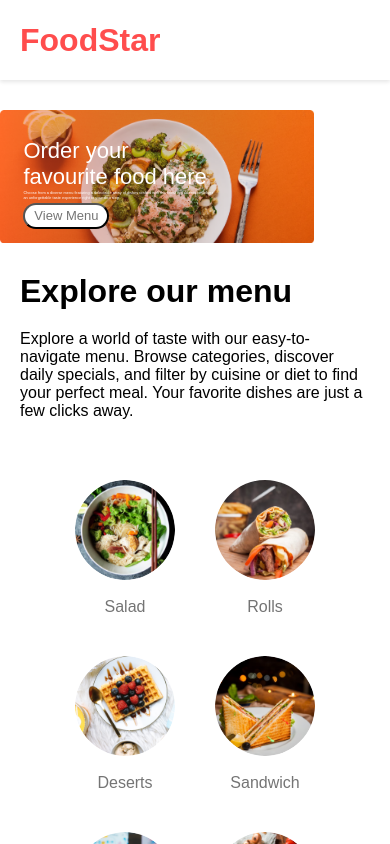
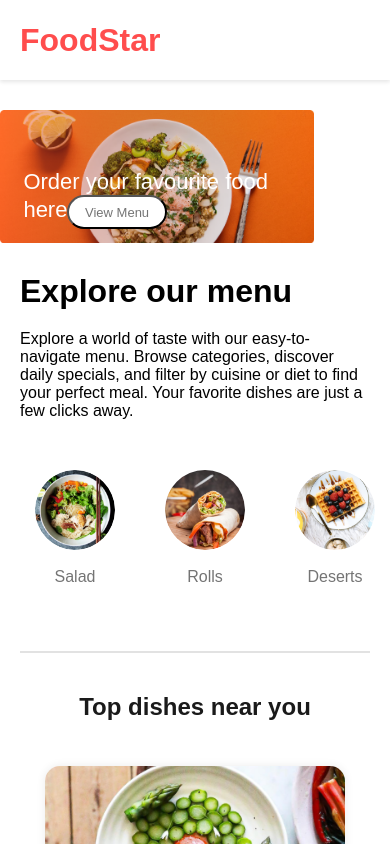
Before and after one commit to jibankumarpanda/FOODSTAR, a React (Vite) app in the folder frontend/: page / in a window 390 px wide. Shown: the top 844 px of the page. Built offline with nearby package versions, Linux system fonts and the light colour scheme.

Commit message:
Improved responsive design for mobile

```diff
--- /dev/null
+++ b/frontend/src/components/AppDownlode/AppDownlode.css
@@ -0,0 +1,24 @@
+.app-downlode{
+    margin: 100px auto 80px;
+    padding: 0 20px 40px;
+    font-size: max(3vw,20px);
+    text-align: center;
+    font-weight: 500;
+    max-width: 1200px;
+}
+.app-downlode-platfor{
+    display: flex;
+    justify-content: center;
+    gap: max(2vw,10px);
+    margin: 40px 0 20px;
+    padding-bottom: 20px;
+}
+.app-downlode-platfor img{
+    width: max(30vw,120px);
+    max-width: 180px;
+    transition: 0.5s;
+    cursor: pointer;
+}
+.app-downlode-platfor img:hover{
+   transform: scale(1.05);
+}
--- /dev/null
+++ b/frontend/src/components/AppDownlode/AppDownlode.jsx
@@ -0,0 +1,17 @@
+import React from 'react'
+import './AppDownlode.css'
+import { assets } from '../../assets/assets'
+
+const AppDownlode = () => {
+    return (
+        <div className='app-downlode' id='app-downlode'>
+            <p>For Better Expeience Downlode<br /> FoodStar App</p>
+                <div className="app-downlode-platfor">
+                    <img src={assets.play_store} alt="" />
+                    <img src={assets.app_store} alt="" />
+                </div>
+        </div>
+    )
+}
+
+export default AppDownlode
--- a/frontend/src/components/Exploremenu/ExploreMenu.css
+++ b/frontend/src/components/Exploremenu/ExploreMenu.css
@@ -21,10 +21,18 @@
     gap: 20px;
     text-align: center;
     margin: 20px 0;
-    flex-wrap: wrap;
-    justify-content: center;
-    overflow: visible;
-    padding: 10px 0;
+    flex-wrap: nowrap;
+    overflow-x: auto;
+    padding: 20px 10px;
+    scroll-behavior: smooth;
+    -webkit-overflow-scrolling: touch;
+    scrollbar-width: none; /* Firefox */
+    -ms-overflow-style: none; /* IE and Edge */
+}
+
+/* Hide scrollbar for Chrome, Safari and Opera */
+.explore-menu-list::-webkit-scrollbar {
+    display: none;
 }
 .explore-menu-list-item {
     display: flex;
@@ -62,3 +70,43 @@
     border-radius: 50%;
     padding: 2px;
 }
+@media (max-width:1050px){
+    .explore-menu-text{
+        max-width: 100%;
+        font-size: 14px;
+    }
+}
+
+/* Desktop styles */
+@media (min-width: 768px) {
+    .explore-menu-list {
+        flex-wrap: wrap;
+        justify-content: center;
+        overflow: visible;
+        padding: 10px 0;
+    }
+
+    .explore-menu-list-item {
+        min-width: 120px;
+    }
+}
+
+/* Mobile styles */
+@media (max-width: 767px) {
+    .explore-menu-list {
+        justify-content: flex-start;
+        padding-bottom: 15px;
+        margin: 10px -10px 20px;
+        padding-left: 10px;
+    }
+
+    .explore-menu-list-item {
+        min-width: 100px;
+        margin: 0 5px;
+    }
+
+    .explore-menu-list-item img {
+        width: 80px;
+        height: 80px;
+    }
+}
--- a/frontend/src/components/Footer/Footer.css
+++ b/frontend/src/components/Footer/Footer.css
@@ -79,7 +79,7 @@
 }
 
 .footer-content-left p {
-    color: #b3b3b3;
+    color: #f7f5f5;
     line-height: 1.6;
     font-size: 14px;
     max-width: 300px;
@@ -144,7 +144,7 @@
 
 .footer-content-center li,
 .footer-content-right li {
-    color: #b3b3b3;
+    color: #efefef;
     cursor: pointer;
     transition: all 0.3s ease;
     font-size: 14px;
@@ -194,7 +194,7 @@
 
 .footer-copyri {
     text-align: center;
-    color: #888;
+    color: #f7f6f6;
     font-size: 14px;
     padding-top: 20px;
     border-top: 1px solid rgba(255, 255, 255, 0.05);
--- a/frontend/src/components/Header/Header.css
+++ b/frontend/src/components/Header/Header.css
@@ -40,3 +40,21 @@
 
 
 }
+@media (max-width:1050px){
+
+    .header-contents{
+        max-width: 45%;
+    }
+}
+@media (max-width:750px){
+
+    .header-contents{
+        max-width: 65%;
+    }
+    .header-contents p{
+        display: none;
+    }
+    .header-contents button{
+        padding: 2vw 4vw;
+    }
+}
--- a/frontend/src/pages/Home/Home.jsx
+++ b/frontend/src/pages/Home/Home.jsx
@@ -3,6 +3,7 @@ import './Home.css';
 import Header from '../../components/Header/Header';
 import ExploreMenu from '../../components/Exploremenu/ExploreMenu';
 import FoodDisplay from '../../components/FoodDisplay/FoodDisplay';
+import AppDownlode from '../../components/AppDownlode/AppDownlode';
 
 const Home = () => {
 
@@ -12,6 +13,7 @@ const Home = () => {
             <Header/>
             <ExploreMenu category={category} setCategory={setCategory}/>
             <FoodDisplay category={category}/>
+            <AppDownlode catagory={category}/>
         </div>
     )
 }
```
Also changed, not shown: frontend/src/components/Navbar.css (+48 -0 lines).
